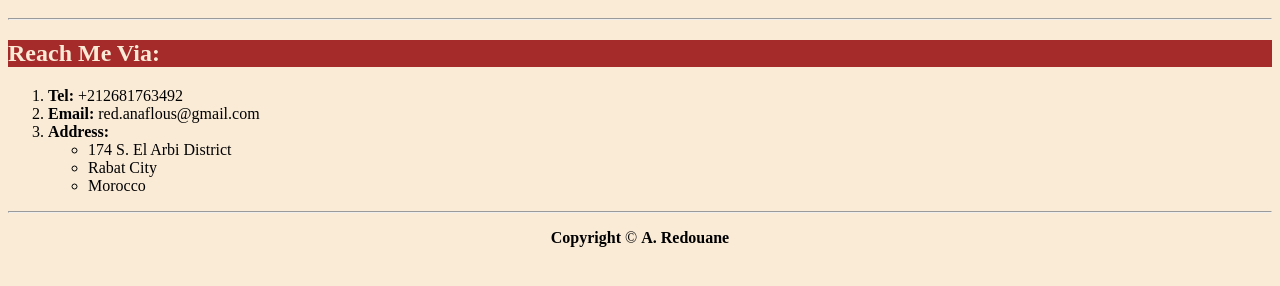
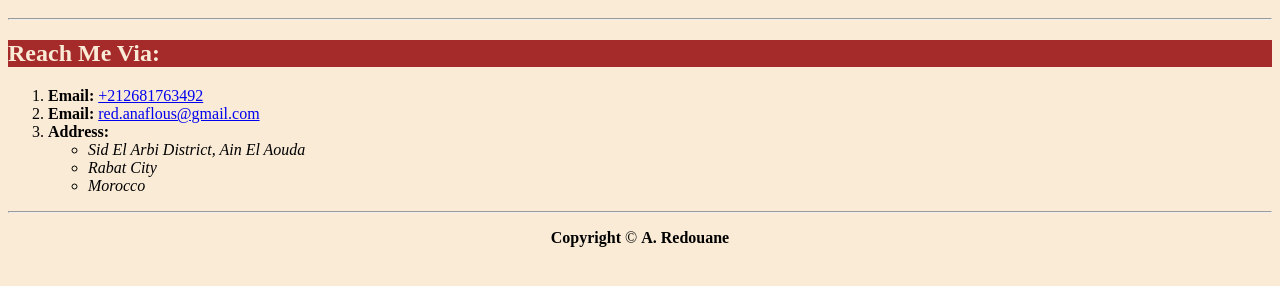
Before and after one commit to gitred26/html-redone-portfolio, a plain HTML site: page public/Contact.html in a window 1280 px wide. Shown: the part 48-334 px from the top of the page. Drawn offline with Linux system fonts and the light colour scheme.

Commit message:
Update Contact.html

```diff
--- a/public/Contact.html
+++ b/public/Contact.html
@@ -2,6 +2,7 @@
     <meta charset="UTF-8">
     <meta name="viewport" content="width=device-width, initial-scale=1.0">
     <title>Contact Me</title>
+
     <style>
         body {
             background-color: antiquewhite;
@@ -15,26 +16,31 @@
         }
     </style>
 </head>
+
 <body>
     <header>
         <h1>CONTACT ME</h1>
     </header>
     <hr>
+
     <main>
         <h2>Reach Me Via:</h2>
         <ol>
-            <li><strong>Tel:</strong> +212681763492</li>
-            <li><strong>Email:</strong> red.anaflous@gmail.com</li>
+            <li><strong>Email: </strong><a href="tel:212681763492" target="_blank">+212681763492</a></li>
+            <li><strong>Email: </strong><a href="mailto:red.anaflous@gmail.com">red.anaflous@gmail.com</a></li>
             <li><strong>Address:</strong>
-                <ul>
-                    <li>174 S. El Arbi District</li>
-                    <li>Rabat City</li>
-                    <li>Morocco</li>
-                </ul>
+                <address>
+                    <ul>
+                        <li>Sid El Arbi District, Ain El Aouda</li>
+                        <li>Rabat City</li>
+                        <li>Morocco</li>
+                    </ul>
+                </address>
             </li>
         </ol>
     </main>
     <hr>
+
     <footer>
         <p><p><strong>Copyright</strong> © <strong>A. Redouane</strong></p></p>
     </footer>
```
